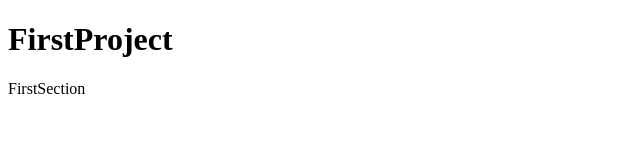
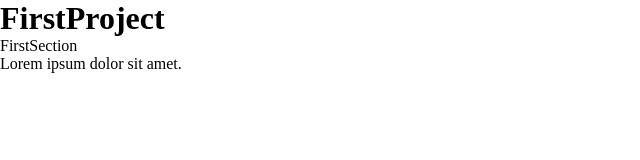
Before and after one commit to Michalwili/firstproject, a plain HTML site: page index.html in a window 1280 px wide. Shown: the whole page, without its empty margins (0-640 px from the left). Drawn offline with Linux system fonts and the light colour scheme.

Commit message:
added style css and <p>

```diff
--- a/index.html
+++ b/index.html
@@ -4,10 +4,12 @@
     <meta charset="UTF-8">
     <meta http-equiv="X-UA-Compatible" content="IE=edge">
     <meta name="viewport" content="width=device-width, initial-scale=1.0">
+    <link rel="stylesheet" href="style.css">
     <title>Document</title>
 </head>
 <body>
     <h1>FirstProject</h1>
     <section>FirstSection</section>
+    <p>Lorem ipsum dolor sit amet.</p>
 </body>
 </html>
--- /dev/null
+++ b/style.css
@@ -0,0 +1,5 @@
+*, html {
+    margin: 0;
+    padding: 0;
+    box-sizing: border-box;
+}
```
